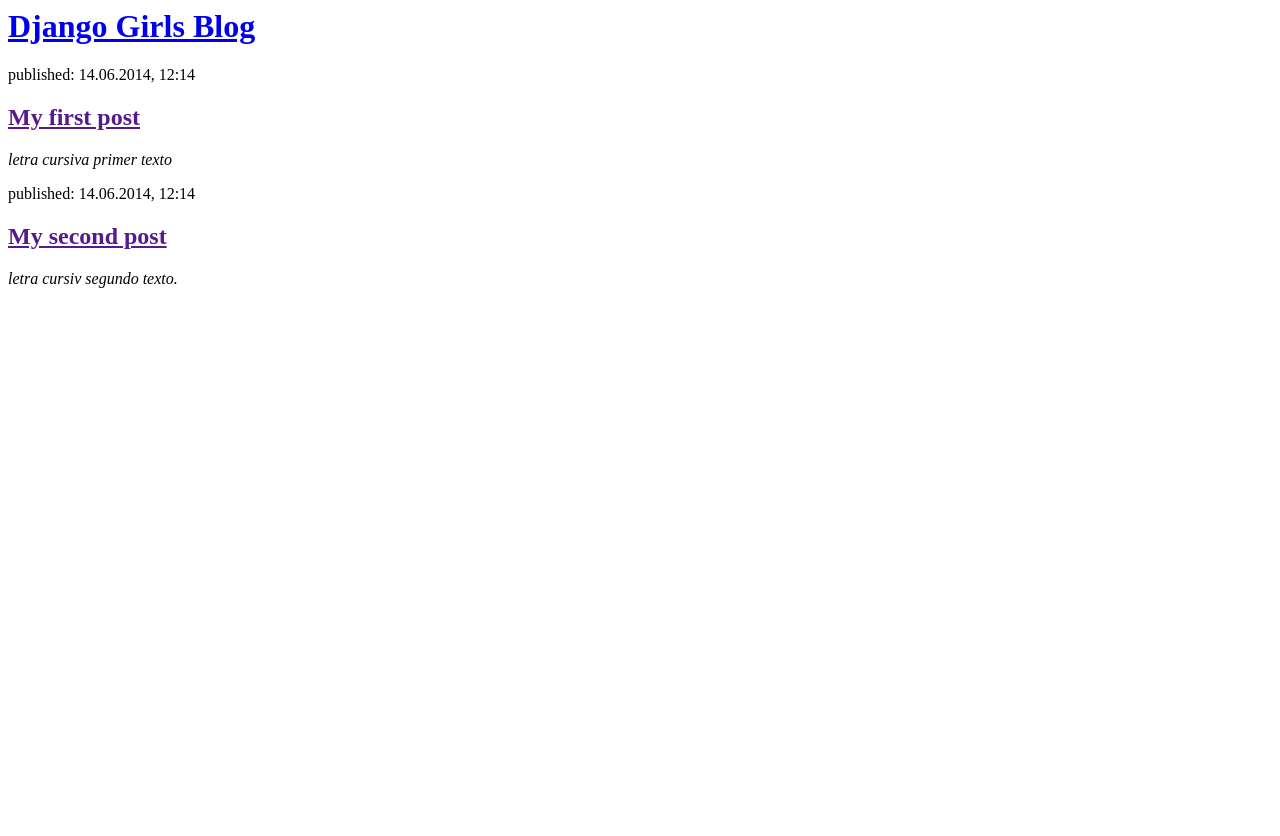
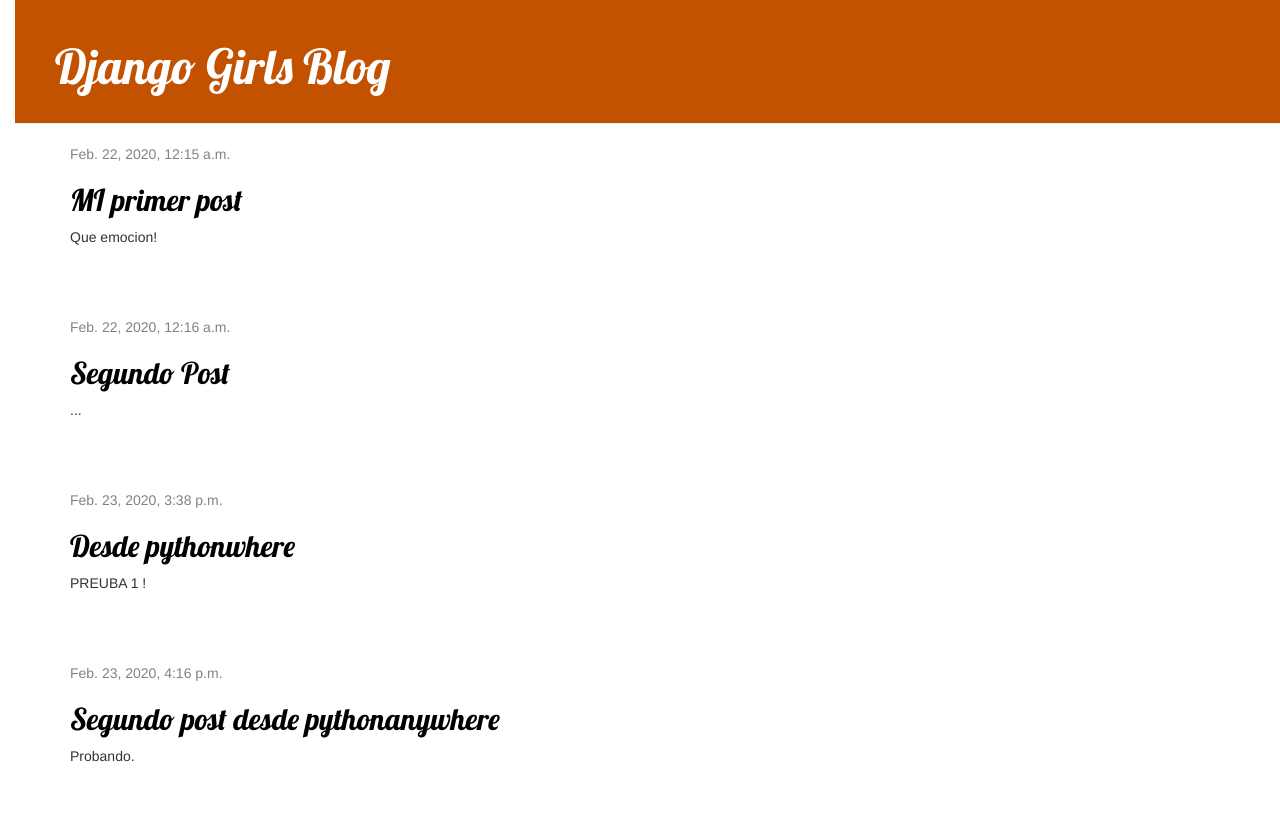
Before and after one commit to valentina3101/DjangoGirlEmser, a Django app: template djangogirls/blog/templates/blog/post_list.html in a window 1280 px wide. Before the commit the page ends 288 px from the top, so only its background shows below. Run offline with Django 3.2, Linux system fonts and the light colour scheme; the template is opened without the code that fills it: values that come from a table or form of the project are taken from there, others are empty; data comes from the database, SQL or seed files in the repository; some libraries are stand-ins or nearby versions.

Commit message:
archivos html

```diff
--- a/djangogirls/blog/static/blog.css
+++ b/djangogirls/blog/static/blog.css
@@ -2,3 +2,52 @@ h1 a, h2 a {
     color: #FCA205;
     font-family: 'Lobster';
 }
+body {
+    padding-left: 15px;
+}
+.page-header {
+    background-color: #C25100;
+    margin-top: 0;
+    padding: 20px 20px 20px 40px;
+}
+
+.page-header h1, .page-header h1 a, .page-header h1 a:visited, .page-header h1 a:active {
+    color: #ffffff;
+    font-size: 36pt;
+    text-decoration: none;
+}
+
+.content {
+    margin-left: 40px;
+}
+
+h1, h2, h3, h4 {
+    font-family: 'Lobster', cursive;
+}
+
+.date {
+    color: #828282;
+}
+
+.save {
+    float: right;
+}
+
+.post-form textarea, .post-form input {
+    width: 100%;
+}
+
+.top-menu, .top-menu:hover, .top-menu:visited {
+    color: #ffffff;
+    float: right;
+    font-size: 26pt;
+    margin-right: 20px;
+}
+
+.post {
+    margin-bottom: 70px;
+}
+
+.post h2 a, .post h2 a:visited {
+    color: #000000;
+}
--- a/djangogirls/blog/templates/blog/base.html
+++ b/djangogirls/blog/templates/blog/base.html
@@ -0,0 +1,23 @@
+{% load static %}
+<html>
+    <head>
+        <title>Django Girls blog</title>
+        <link rel="stylesheet" href="//maxcdn.bootstrapcdn.com/bootstrap/3.2.0/css/bootstrap.min.css">
+        <link rel="stylesheet" href="//maxcdn.bootstrapcdn.com/bootstrap/3.2.0/css/bootstrap-theme.min.css">
+        <link href='//fonts.googleapis.com/css?family=Lobster&subset=latin,latin-ext' rel='stylesheet' type='text/css'>
+        <link rel="stylesheet" href="{% static 'css/blog.css' %}">
+    </head>
+    <body>
+    <div class="page-header">
+        <h1><a href="/">Django Girls Blog</a></h1>
+    </div>
+    <div class="content container">
+        <div class="row">
+            <div class="col-md-8">
+            {% block content %}
+            {% endblock %}
+            </div>
+        </div>
+    </div>
+</body>
+</html>
--- a/djangogirls/blog/templates/blog/post_list.html
+++ b/djangogirls/blog/templates/blog/post_list.html
@@ -1,22 +1,13 @@
-<html>
-    <head>
-        <title>Django Girls blog</title>
-    </head>
-    <body>
-        <div>
-            <h1><a href="/">Django Girls Blog</a></h1>
+{% extends 'blog/base.html' %}
+
+{% block content %}
+    {% for post in posts %}
+        <div class="post">
+            <div class="date">
+                {{ post.published_date }}
+            </div>
+            <h2><a href="">{{ post.title }}</a></h2>
+            <p>{{ post.text|linebreaksbr }}</p>
         </div>
-
-        <div>
-            <p>published: 14.06.2014, 12:14</p>
-            <h2><a href="">My first post</a></h2>
-            <em> letra cursiva primer texto</em>
-        </div>
-
-        <div>
-            <p>published: 14.06.2014, 12:14</p>
-            <h2><a href="">My second post</a></h2>
-            <em> letra cursiv segundo texto.</em>
-        </div>
-    </body>
-</html>
+    {% endfor %}
+{% endblock %}
```
